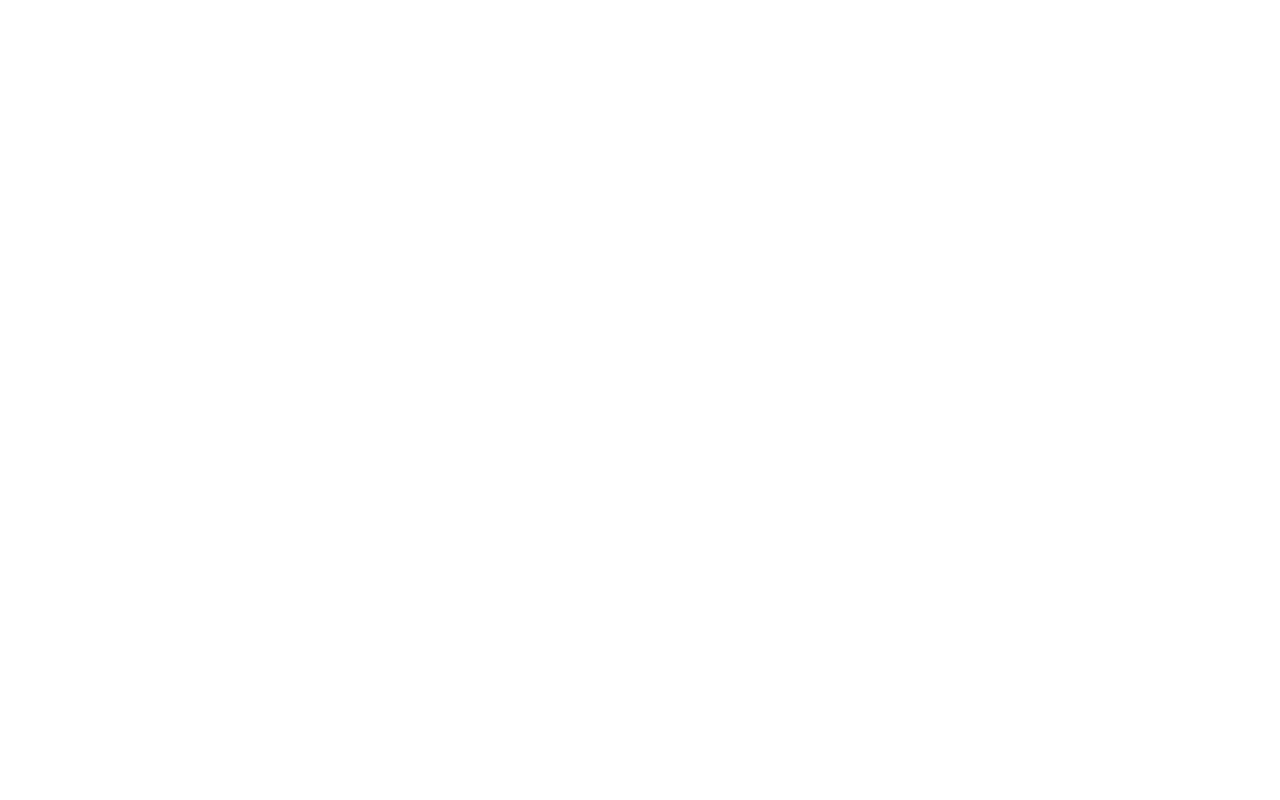
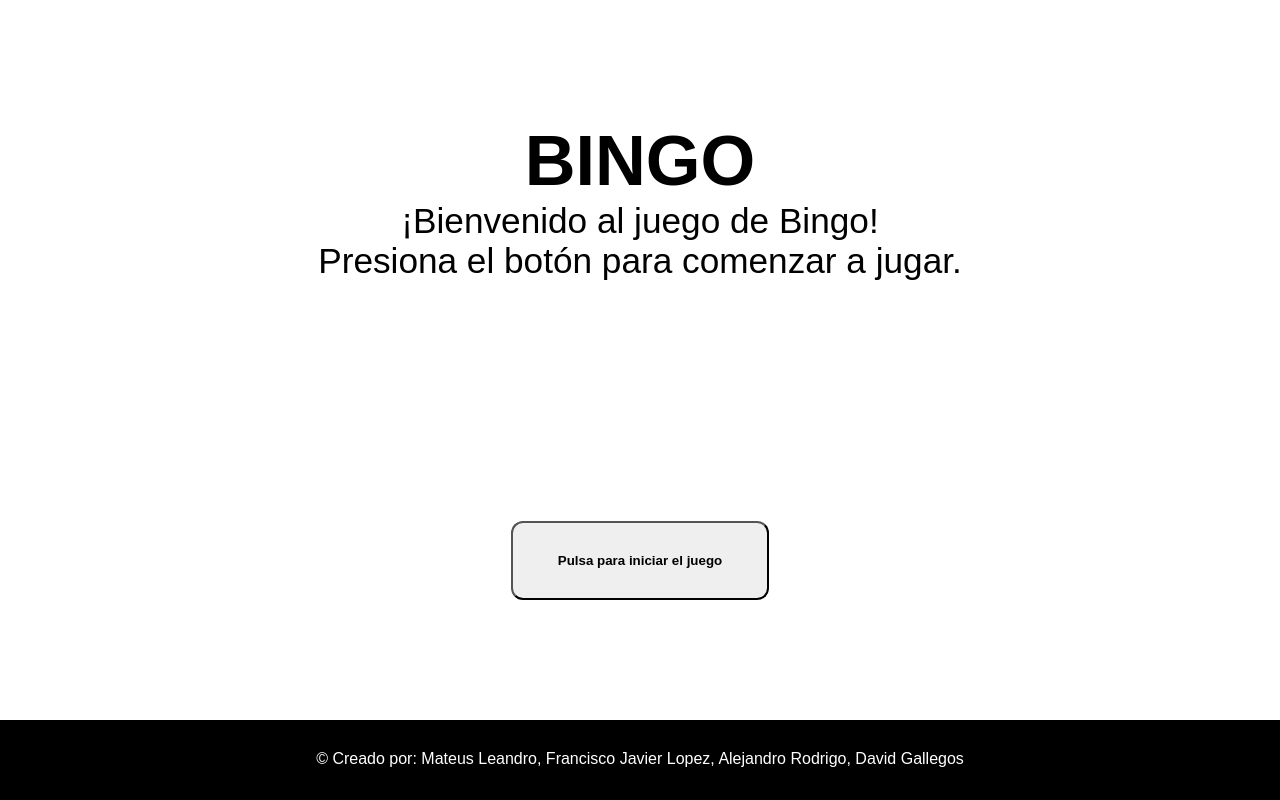
Before and after one commit to AlejandroRodrigo18/Bingo-En-PHP, a plain HTML site: page index.html in a window 1280 px wide. Drawn offline with Linux system fonts and the light colour scheme.

Commit message:
Punto de guardado

```diff
--- a/css/style.css
+++ b/css/style.css
@@ -0,0 +1,55 @@
+* {
+    box-sizing: border-box;
+    padding: 0;
+    margin: 0;
+
+}
+
+body{
+    font-family: Arial, Helvetica, sans-serif;
+    color: #000;
+    /*background-color: #ec53a0;*/
+    /*background-image: ;*/
+}
+.grid{
+    display: grid;
+    grid-template-columns: 1fr;
+    height: 90vh;
+    width: 100%;
+    text-align: center;
+    align-items: center;
+}
+
+.grid__item{
+    font-size: 2.2rem;
+}
+
+.grid__button{
+
+    border-radius: 12px;
+    padding: 30px 45px 30px 45px;
+
+}
+
+.grid__button:hover{
+
+    opacity: 0.75;
+}
+
+.grid__a{
+        text-decoration: none;
+        color: #000;
+        font-weight: bolder;
+}
+
+
+.grid__footer{
+    height: 10vh;
+    background-color: #000;
+    text-align: center;
+}
+
+.grid__footer p {
+    padding-top: 30px;
+    color: #fff;
+}
--- a/index.html
+++ b/index.html
@@ -4,8 +4,24 @@
     <meta charset="UTF-8">
     <meta name="viewport" content="width=device-width, initial-scale=1.0">
     <title>Bingo</title>
+    <link rel="stylesheet" href="css/style.css">
 </head>
 <body>
 
+    <div class="grid">
+
+        <div class="grid__item">
+            <h1 class="grid__h1">BINGO</h1>
+            <p class="grid_p">¡Bienvenido al juego de Bingo!<br>Presiona el botón para comenzar a jugar.</p>
+        </div>
+
+        <div class="grid__item">
+            <button class="grid__button"><a href="#" class="grid__a">Pulsa para iniciar el juego</a></button>
+        </div>
+    </div>
+
+    <footer class="grid__footer">
+        <p>&copy; Creado por: Mateus Leandro, Francisco Javier Lopez, Alejandro Rodrigo, David Gallegos</p>
+    </footer>
 </body>
 </html>
```
